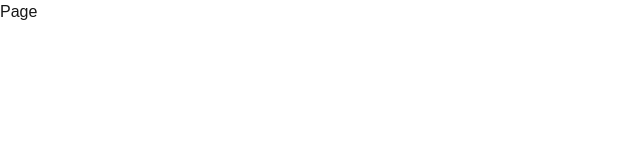
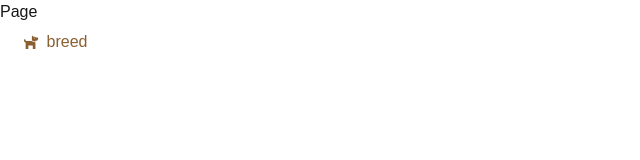
Before and after one commit to charlestanev/next-ui-mastery, a Next.js app: page / in a window 1280 px wide. Shown: the top 160 px of the page, without its empty margins (0-640 px from the left). Built offline with nearby package versions, Linux system fonts and the light colour scheme.

Commit message:
Refactor AppMenuItem component and update CSS styles

```diff
--- a/app/APP/COMPONENTS/AppMenuItem.tsx
+++ b/app/APP/COMPONENTS/AppMenuItem.tsx
@@ -2,7 +2,7 @@ import React, { ReactNode } from 'react'
 
 const AppMenuItem = ({ text, icon }: TitleIcon) => {
     return (
-        <div className='hover:bg-[#8A6032] hover:cursor-pointer text-white w-[110px] h-[35px] CENTER gap-2 rounded-md'>
+        <div className='bg-white hover:bg-[#8A6032] hover:cursor-pointer text-[#8A6032]  hover:text-white w-[110px] h-[35px] CENTER gap-2 rounded-md'>
             {icon}
             <span>{text}</span>
         </div>
```
